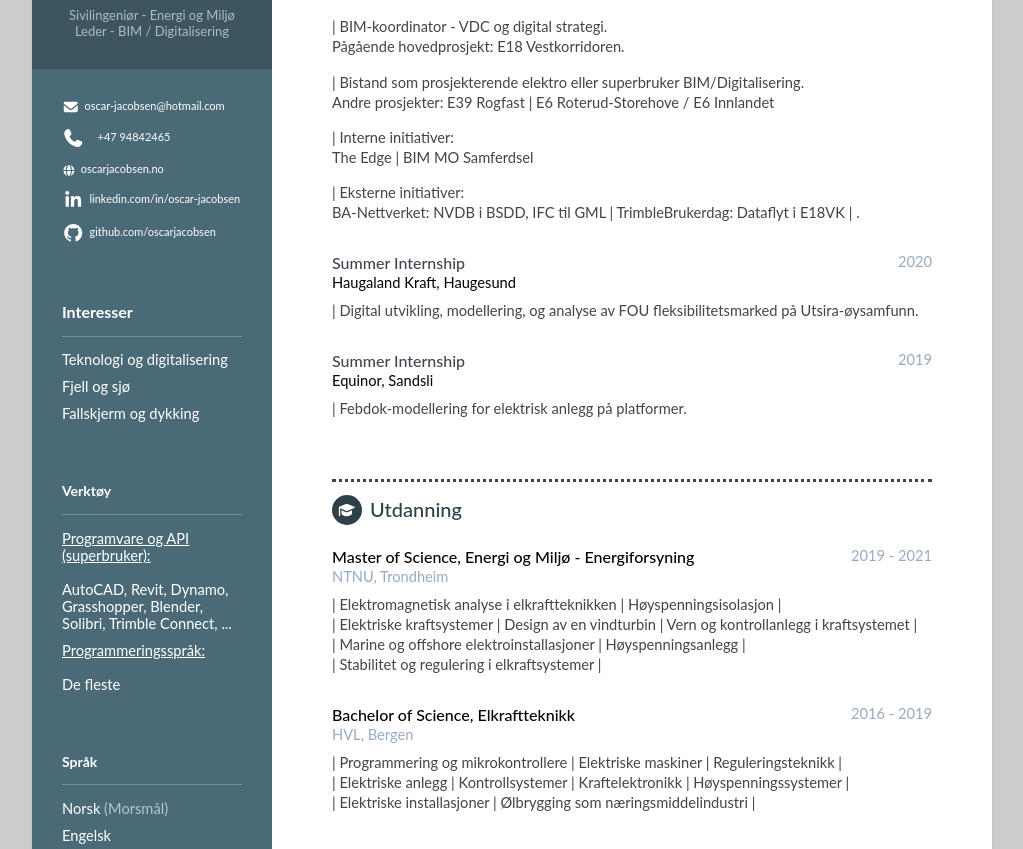
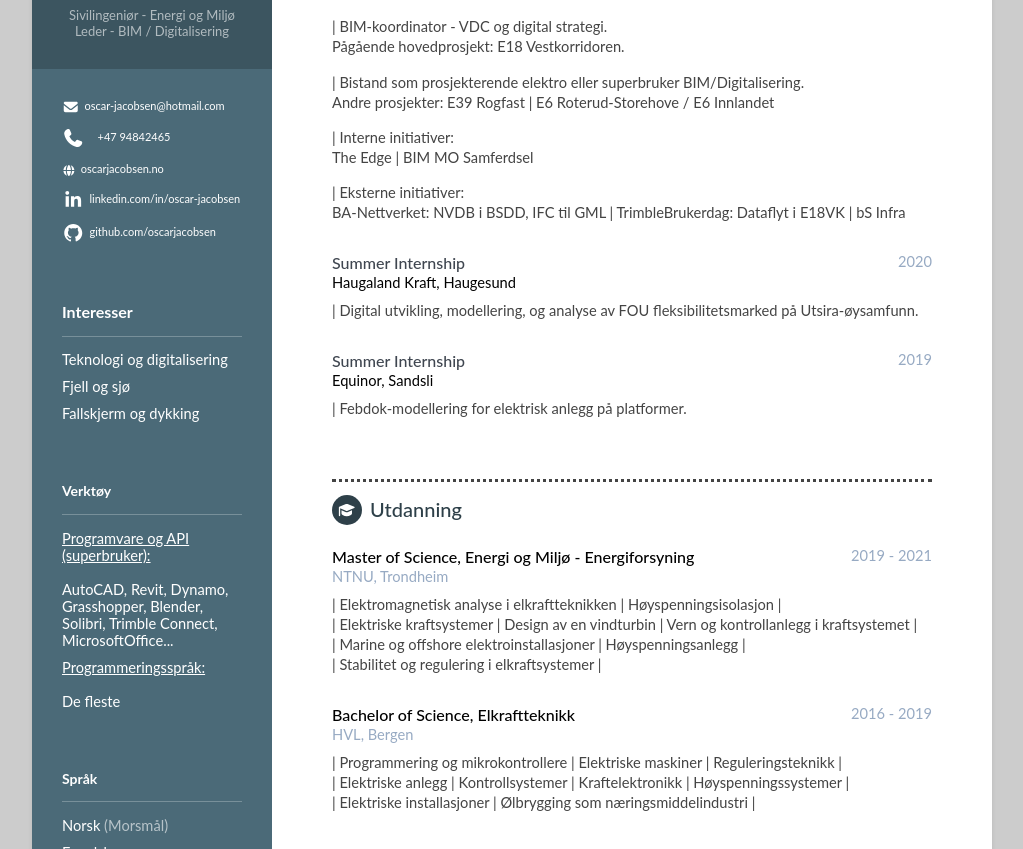
Before and after one commit to oscarjacobsen/cv, a plain HTML site: page index.html in a window 1280 px wide. Shown: the part 285-1134 px from the top of the page, without its empty margins (128-1151 px from the left). Drawn offline with Linux system fonts and the light colour scheme.

Commit message:
Update index.html

```diff
--- a/index.html
+++ b/index.html
@@ -315,7 +315,7 @@
                 <h2 class="container-block-title" style="font-size:14px;">Verktøy</h2>
                 <hr>
                 <ul class="list-unstyled interests-list">
-                    <li><u>Programvare og API (superbruker):</u></br></br>AutoCAD, Revit, Dynamo, Grasshopper, Blender, Solibri, Trimble Connect, ...</br></li>
+                    <li><u>Programvare og API (superbruker):</u></br></br>AutoCAD, Revit, Dynamo, Grasshopper, Blender, Solibri, Trimble Connect, MicrosoftOffice...</br></li>
                     <li><u>Programmeringsspråk:</u></br></br>De fleste</li>
 
                 </ul>
@@ -364,7 +364,7 @@
                         <p>| BIM-koordinator - VDC og digital strategi.</br>Pågående hovedprosjekt: E18 Vestkorridoren.</p>
                         <p>| Bistand som prosjekterende elektro eller superbruker BIM/Digitalisering.</br>Andre prosjekter: E39 Rogfast | E6 Roterud-Storehove / E6 Innlandet  </p>
                         <p>| Interne initiativer: </br>The Edge | BIM MO Samferdsel </br></p>
-                        <p>| Eksterne initiativer: </br>BA-Nettverket: NVDB i BSDD, IFC til GML | TrimbleBrukerdag: Dataflyt i E18VK | .</br></p>
+                        <p>| Eksterne initiativer: </br>BA-Nettverket: NVDB i BSDD, IFC til GML | TrimbleBrukerdag: Dataflyt i E18VK | bS Infra</br></p>
 
 
                     </div><!--//details-->
```
